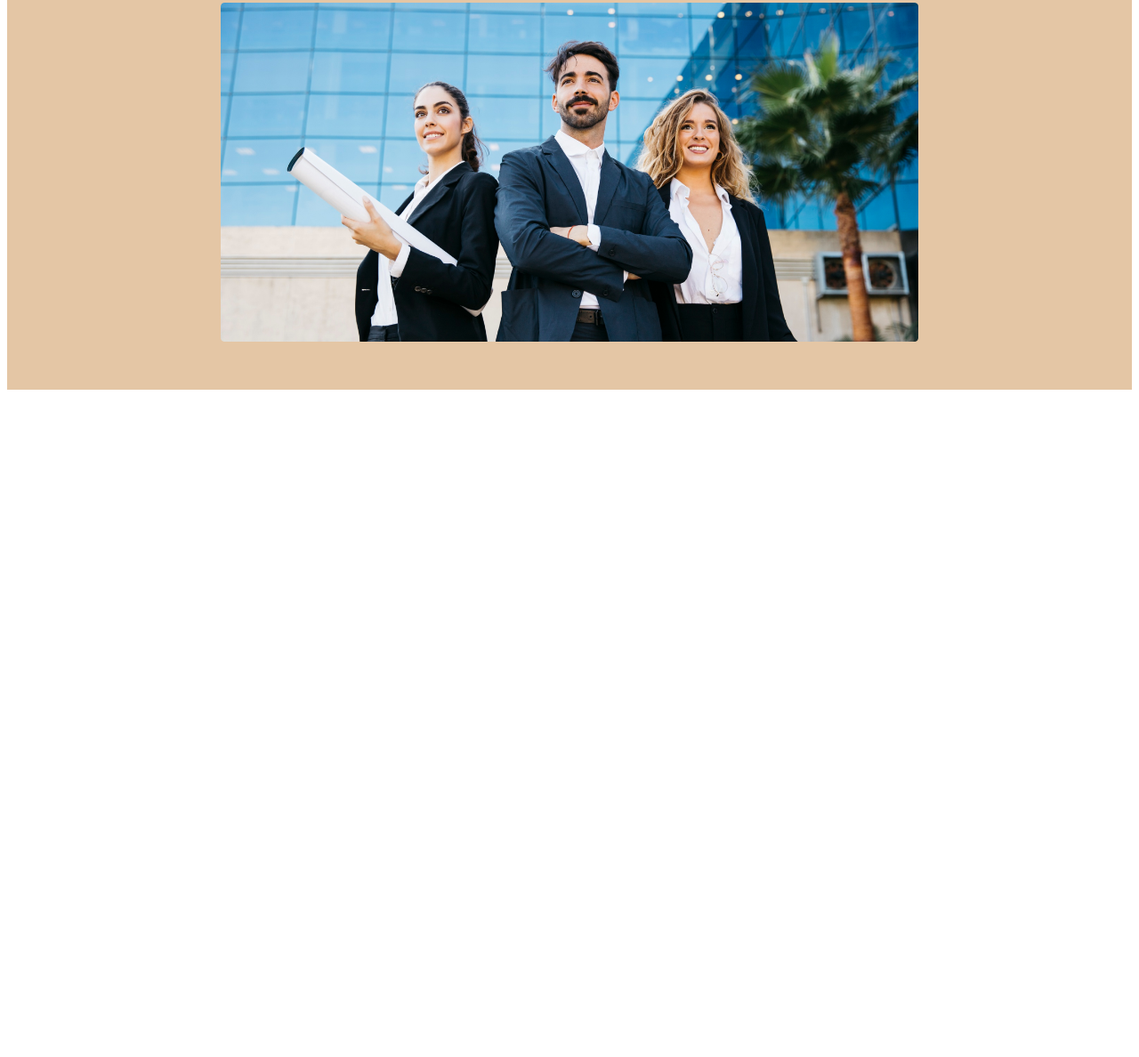
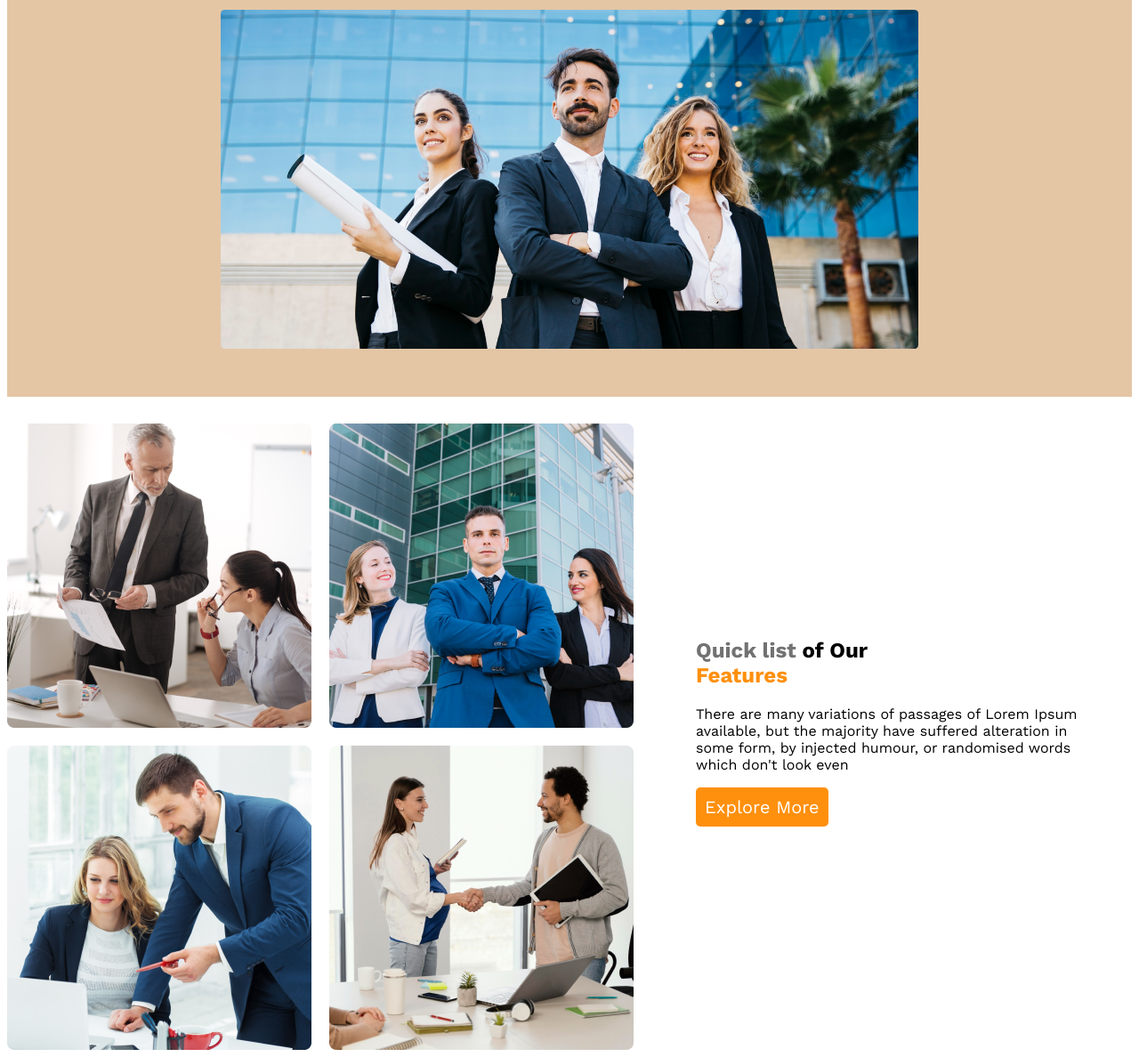
Before and after one commit to Nasirsar/G3-architect-website, a plain HTML site: page index.html in a window 1280 px wide. Shown: the part 540-1728 px from the top of the page at 89% size. Before the commit the page ends 986 px from the top, so only its background shows below. Drawn offline with nearby package versions, Linux system fonts and the light colour scheme.

Commit message:
features styles

```diff
--- a/index.html
+++ b/index.html
@@ -9,6 +9,7 @@
 </head>
 
 <body>
+    <!-- header start -->
     <header>
         <nav class="nav-contain">
             <h1 class="nav-title">G3 Architects</h1>
@@ -22,15 +23,33 @@
         <div class="banner">
             <div class="banner-contain">
                 <h1 class="banner-title">Brand New Group of Architects</h1>
-                <p class="banner-description">There are many variations of passages of Lorem Ipsum available, but the majority have suffered alteration in some form, by injected humour, or randomised words which don't look even</p>
+                <p class="banner-description">There are many variations of passages of Lorem Ipsum available, but the
+                    majority have suffered alteration in some form, by injected humour, or randomised words which don't
+                    look even</p>
                 <button class="btn-primary">Explore More</button>
             </div>
             <img src="images/banner.png" alt="">
 
         </div>
     </header>
+    <!-- header end -->
     <main>
-
+        <!--  Features -->
+        <section class="feature-contain">
+            <div class=" Features-images">
+                <img src="images/team1.png" alt="">
+                <img src="images/team2.png" alt="">
+                <img src="images/team3.png" alt="">
+                <img src="images/team4.png" alt="">
+            </div>
+            <div class="Features-title">
+                <h1><span class="feature-lis">Quick list</span> of Our<br> <span class="feature-col">Features</span>
+                </h1>
+                <p>There are many variations of passages of Lorem Ipsum available, but the majority have suffered
+                    alteration in some form, by injected humour, or randomised words which don't look even</p>
+                <button class="btn-primary">Explore More</button>
+            </div>
+        </section>
     </main>
     <footer>
 
--- a/styles/architect.css
+++ b/styles/architect.css
@@ -5,7 +5,7 @@
 }
 
 .btn-primary {
-    padding: 6px;
+    padding: 10px;
     border-radius: 5px;
     background-color: #FF900E;
     color: #FFFFFF;
@@ -91,6 +91,33 @@ nav li a {
             padding: 40px;
         }
     }
+    /* Features-contain style */
+    main{
+        max-width: 1440px;
+        margin: 0 auto;
+    }
+    .feature-contain{
+        display: flex;
+        align-items:center ;
+    }
+    .Features-images{
+        margin-top: 30px;
+        display: grid;
+        grid-template-columns: repeat(2,1fr);
+        gap: 20px;
+    }
+    .Features-title{
+        padding-left: 70px;
+        padding-right: 60px;
+        text-align: start;
 
 
-}
+    }
+    .feature-col{
+        color: #FF900E;
+        font-family: 700px;
+    }
+    .feature-lis{
+        color: #727272;
+        font-weight: 500px;
+    }
```
